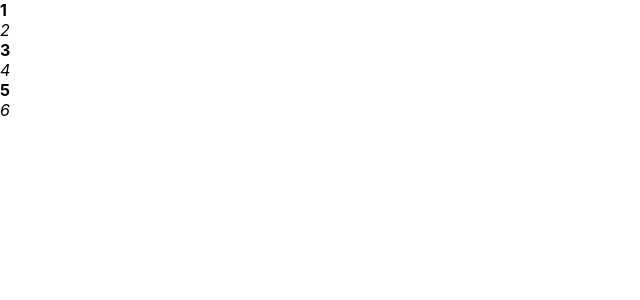
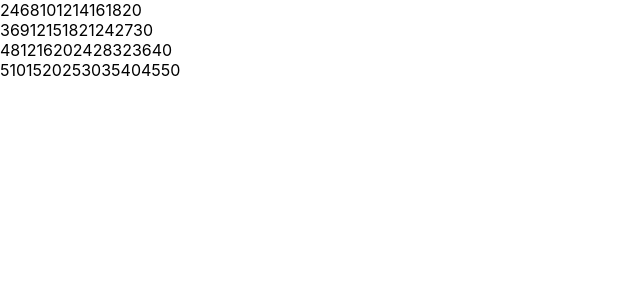
Before and after one commit to ShravaniGunjal/second-project, a React (Create React App) app: page / in a window 1280 px wide. Shown: the top 300 px of the page, without its empty margins (0-640 px from the left). Built offline with nearby package versions, Linux system fonts and the light colour scheme.

Commit message:
multiplication table

```diff
--- a/src/App.js
+++ b/src/App.js
@@ -2,18 +2,21 @@ import logo from './logo.svg';
 import './App.css';
 
 function App() {
-  let arr=[1,2,3,4,5,6];
+  let arr=[1,2,3,4,5,6,7,8,9,10];
+  let a=[2,3,4,5];
+  let multiplication=0;
   return (
     <div>{
-      arr.map((singleEle)=>{
-        if(singleEle%2===0){
-          return <i><div>{singleEle}</div></i>
-        }
-        else{
-          return <strong><div>{singleEle}</div></strong>
-        }
-      })
-}
+      a.map((singleElement)=>{
+        return <div>
+        {arr.map((Element)=>{
+          multiplication=singleElement*Element;
+          return(multiplication +"");
+        })}
+
+        </div>
+      })}
+
 </div>
 
 
```
